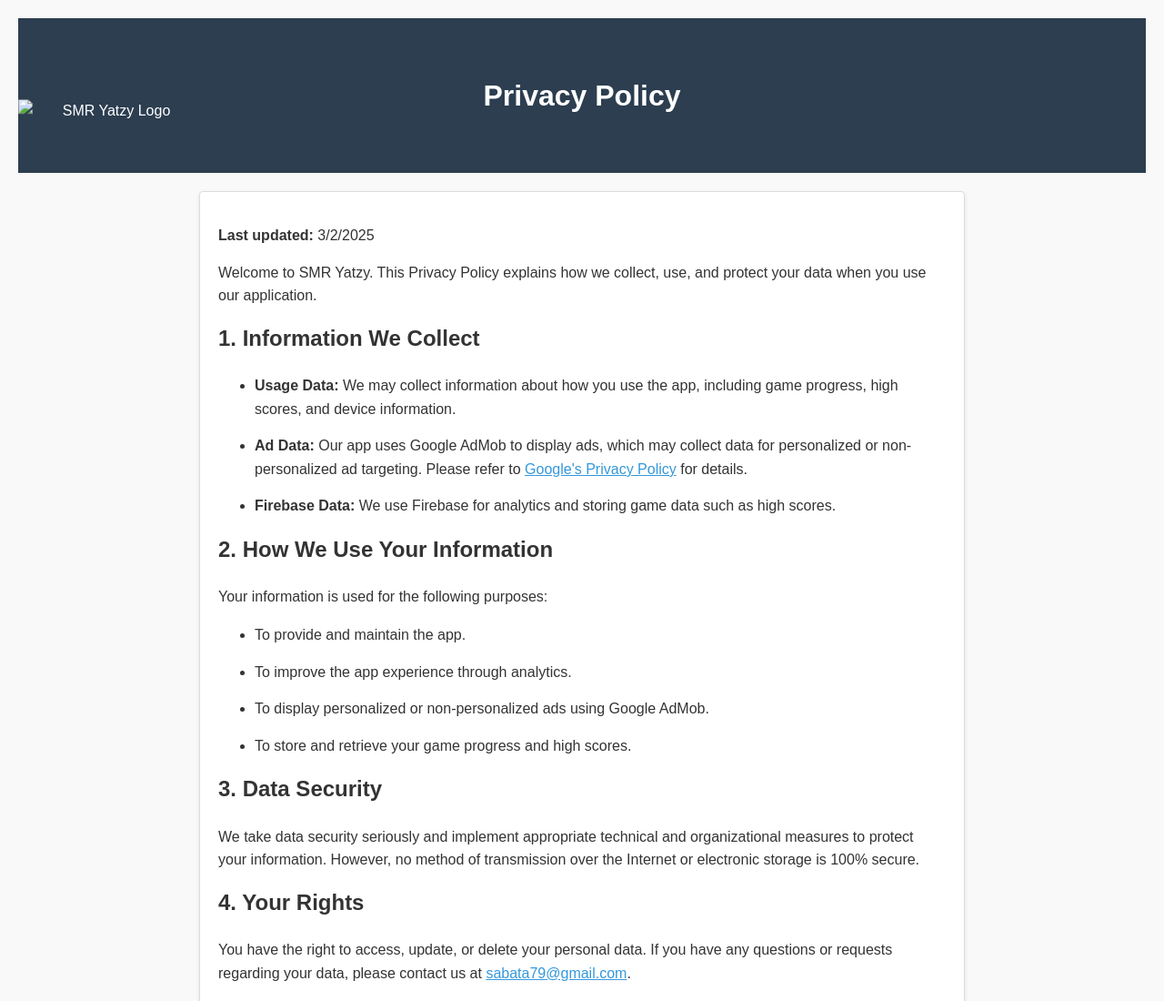
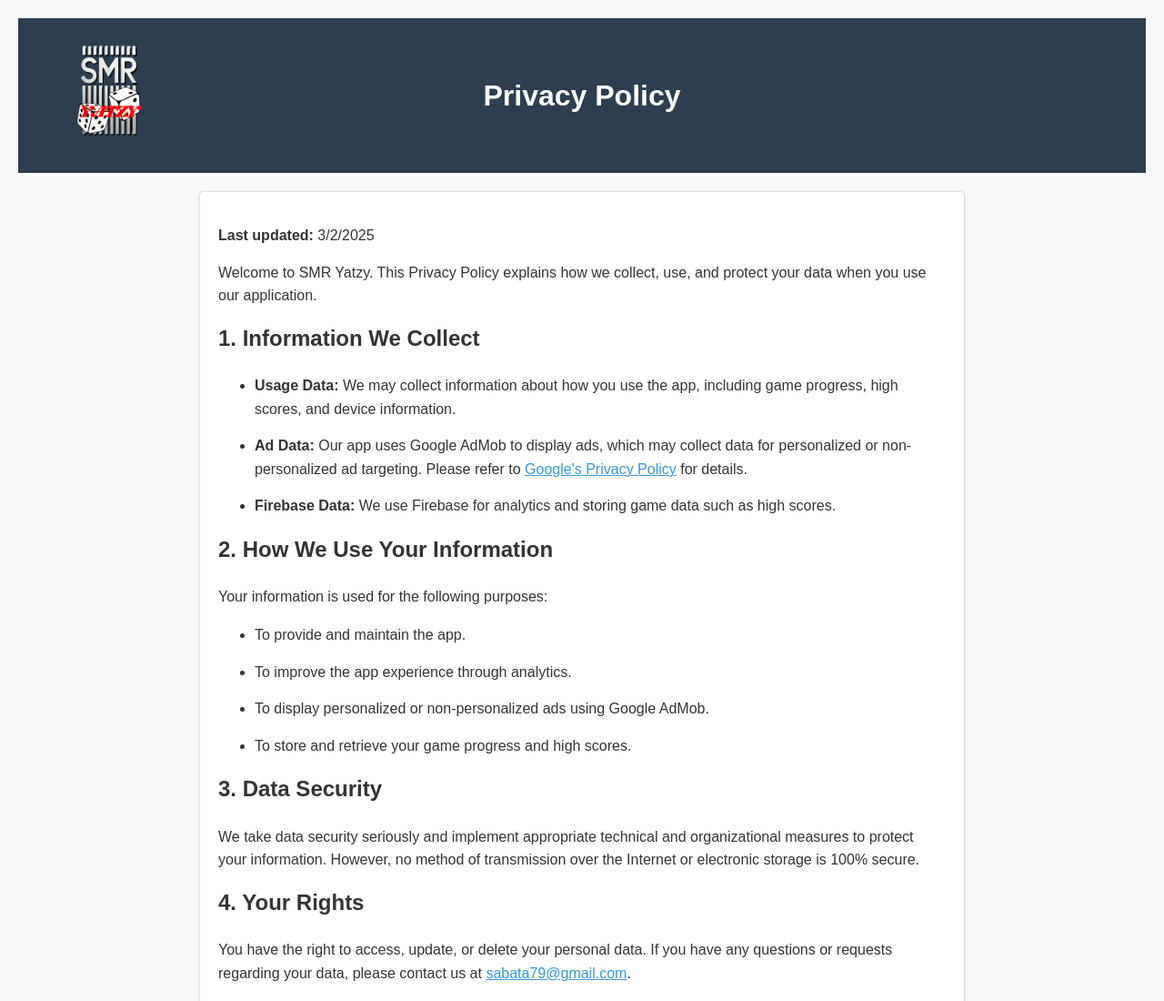
Before and after one commit to Sabata79/RN_Yatzee_FULL-GAME, a plain HTML site: page privacy-policy.html in a window 1280 px wide. Shown: the top 1100 px of the page at 91% size. Drawn offline with Linux system fonts and the light colour scheme.

Commit message:
pathFix2

```diff
--- a/privacy-policy.html
+++ b/privacy-policy.html
@@ -67,7 +67,7 @@
 
 <body>
     <header>
-        <img src="./assets/landingLogo.png" alt="SMR Yatzy Logo">
+        <img src="landingLogo.png" alt="SMR Yatzy Logo">
         <h1>Privacy Policy</h1>
     </header>
     <div class="container">
```
Also changed, not shown: terms-of-service.html (+1 -1 lines).
